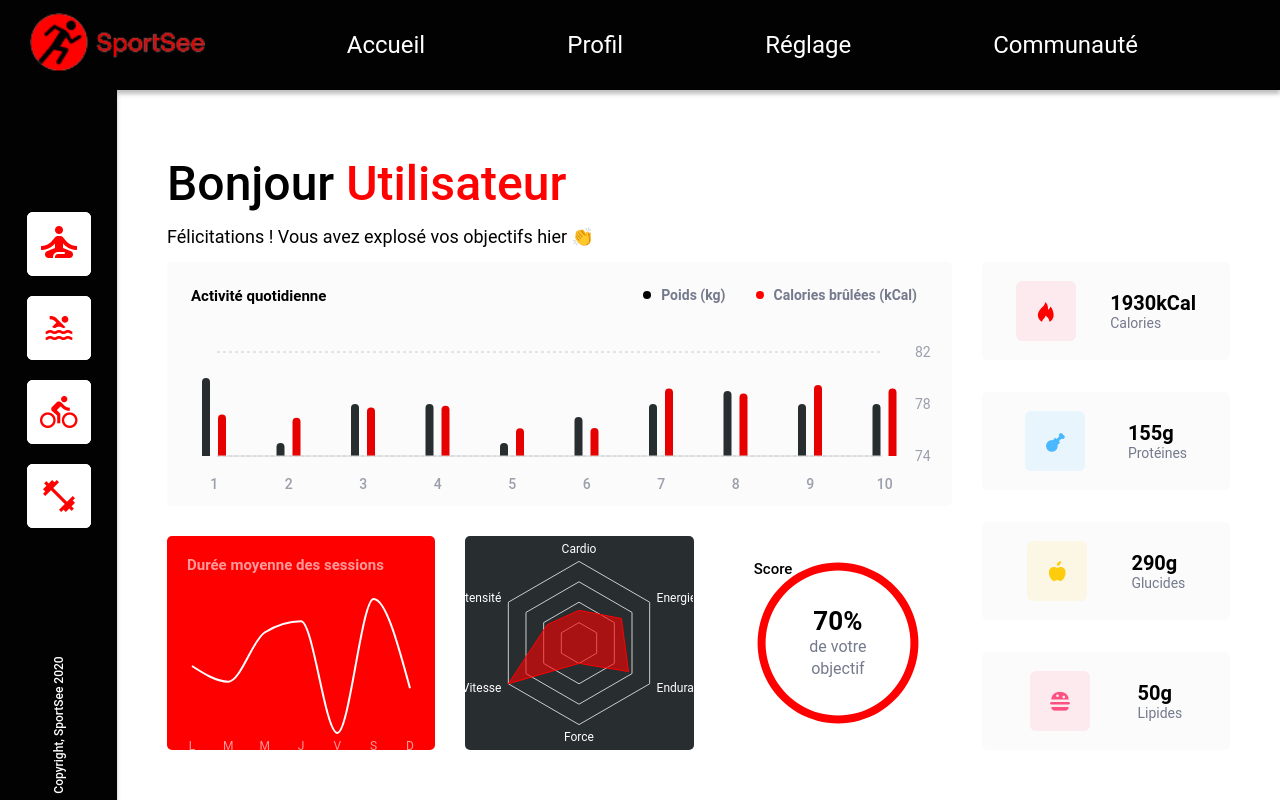
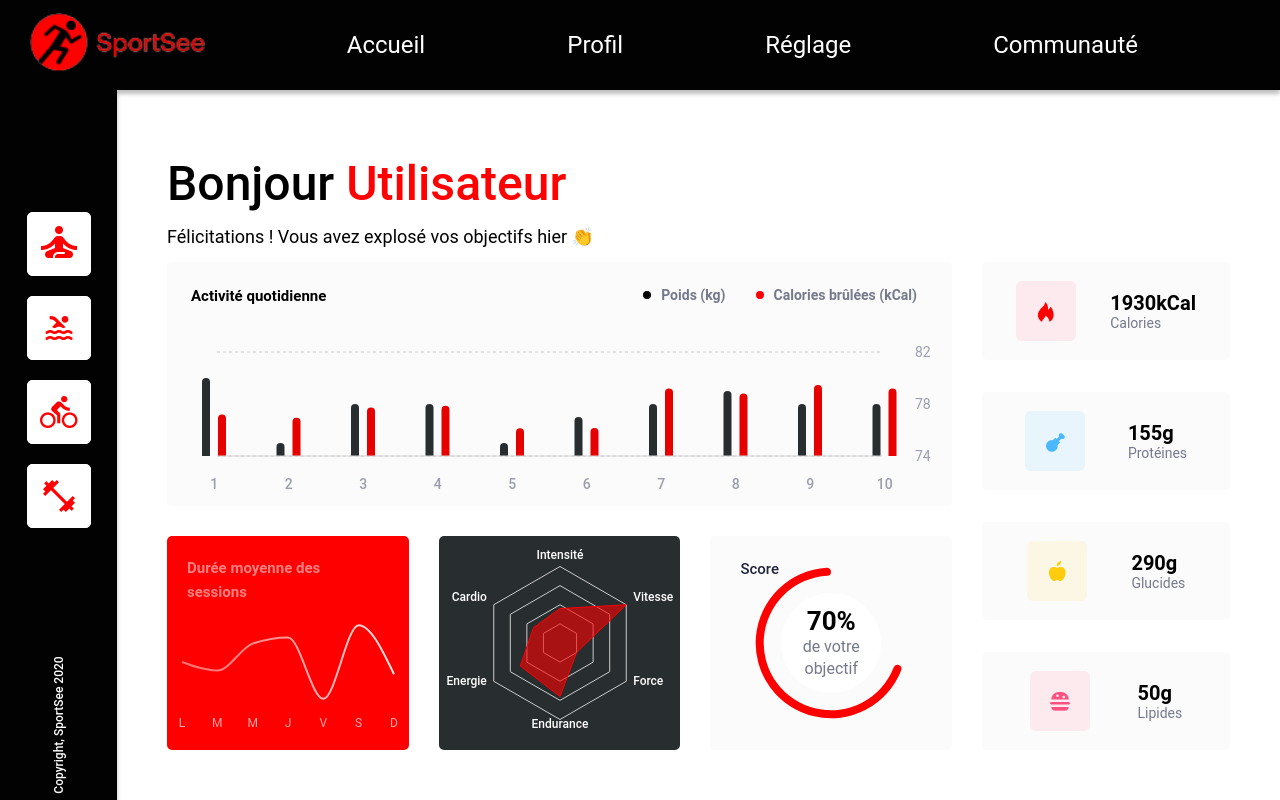
Before and after one commit to mmaurach/Projet-12-SportSee, a React (Vite) app: page / in a window 1280 px wide. Built offline with nearby package versions, Linux system fonts and the light colour scheme.

Commit message:
MAJ chart Score, Performance et Sessions

```diff
--- a/src/components/averageSessions/averageSessions.jsx
+++ b/src/components/averageSessions/averageSessions.jsx
@@ -1,3 +1,4 @@
+import "./averageSessions.scss";
 import {
   LineChart,
   Line,
@@ -7,7 +8,13 @@ import {
   ResponsiveContainer,
 } from "recharts";
 import { averageSessionsData } from "../../data/averageSessions";
-import "./averageSessions.scss";
+
+function AverageSessionsChart() {
+  const weeklyDays = ["L", "M", "M", "J", "V", "S", "D"];
+  const formattedData = averageSessionsData.map((item, index) => ({
+    day: weeklyDays[index],
+    duree: item.sessionLength,
+  }));
 
   const CustomTooltip = ({ active, payload }) => {
     if (active && payload && payload.length) {
@@ -18,34 +25,51 @@ const CustomTooltip = ({ active, payload }) => {
     return null;
   };
 
-function AverageSessionsChart() {
-  const days = ["L", "M", "M", "J", "V", "S", "D"];
-
   return (
     <div className="average-sessions">
-      <h3 className="average-sessions__title">Durée moyenne des sessions</h3>
+      <div className="average-sessions__title">Durée moyenne des sessions</div>
 
       <ResponsiveContainer width="100%" height="100%">
-        <LineChart data={averageSessionsData}>
+        <LineChart
+          data={formattedData}
+          margin={{
+            top: 20,
+            bottom: 20,
+          }}
+        >
+          {/* Dégradé de la courbe */}
+          <defs>
+            <linearGradient id="sessionsGradient">
+              <stop offset="5%" stopColor="#ffffff" stopOpacity={0.45} />
+              <stop offset="50%" stopColor="#ffffff" stopOpacity={0.6} />
+              <stop offset="100%" stopColor="#ffffff" stopOpacity={0.9} />
+            </linearGradient>
+          </defs>
+
           <XAxis
             dataKey="day"
-            tickFormatter={(day) => days[day - 1]}
+            tickLine={false}
             axisLine={false}
-            tickLine={false}
-            tick={{ fill: "#FFFFFF", opacity: 0.6, fontSize: 12 }}
+            dy={10}
+            padding={{ left: 15, right: 15 }}
+            style={{
+              fontSize: "12px",
+              opacity: 0.66,
+              fill: "#ffffff",
+            }}
           />
 
-          <YAxis hide />
+          <YAxis hide domain={["dataMin - 1", "dataMax + 1"]} />
 
-          <Tooltip content={<CustomTooltip />} />
+          <Tooltip content={CustomTooltip} cursor={false} />
 
           <Line
             type="monotone"
-            dataKey="sessionLength"
-            stroke="#FFFFFF"
+            dataKey="duree"
+            stroke="url(#sessionsGradient)"
             strokeWidth={2}
-            dot={false}
-            activeDot={{ r: 4 }}
+            dot={null}
+            activeDot={{ r: 4, fill: "#ffffff" }}
           />
         </LineChart>
       </ResponsiveContainer>
--- a/src/components/averageSessions/averageSessions.scss
+++ b/src/components/averageSessions/averageSessions.scss
@@ -1,23 +1,30 @@
 .average-sessions {
+  width: 100%;
+  height: 100%;
   background-color: #ff0000;
   border-radius: 5px;
-  width: 100%;
-  height: 100%;
-  padding: 20px;
-  box-sizing: border-box;
+  display: flex;
+  flex-direction: column;
   position: relative;
 }
 
 .average-sessions__title {
   color: #ffffff;
-  opacity: 0.6;
   font-size: 15px;
-  margin-bottom: 20px;
+  line-height: 24px;
+  font-weight: 600;
+  margin: 20px 0 0 20px;
+  width: 150px;
+  opacity: 0.5;
 }
 
 .average-sessions-tooltip {
   background-color: #ffffff;
-  color: #000000;
-  padding: 6px 8px;
+  width: 45px;
+  height: 25px;
   font-size: 8px;
+  font-weight: 600;
+  display: flex;
+  justify-content: center;
+  align-items: center;
 }
--- a/src/components/performanceChart/performanceChart.jsx
+++ b/src/components/performanceChart/performanceChart.jsx
@@ -3,23 +3,40 @@ import {
   Radar,
   PolarGrid,
   PolarAngleAxis,
-  PolarRadiusAxis,
   ResponsiveContainer,
 } from "recharts";
 import { performanceData } from "../../data/performance";
 import "./performanceChart.scss";
 
 function PerformanceChart() {
+  const formattedData = [...performanceData].reverse();
+  const customTick = ({ payload, x, y, textAnchor }) => {
+    return (
+      <g className="recharts-layer recharts-polar-angle-axis-tick">
+        <text
+          x={x}
+          y={y}
+          textAnchor={textAnchor}
+          fontSize={12}
+          fontWeight={500}
+          fill="#FFFFFF"
+          style={{ textTransform: "capitalize" }}
+        >
+          <tspan x={x} dy="0em">
+            {payload.value}
+          </tspan>
+        </text>
+      </g>
+    );
+  };
+
   return (
     <div className="performance">
       <ResponsiveContainer width="100%" height="100%">
-        <RadarChart data={performanceData}>
+        <RadarChart data={formattedData} cx="50%" cy="50%" outerRadius="75%">
           <PolarGrid radialLines={false} />
-          <PolarAngleAxis
-            dataKey="subject"
-            tick={{ fill: "#FFFFFF", fontSize: 12 }}
-          />
-          <PolarRadiusAxis tick={false} axisLine={false} />
+
+          <PolarAngleAxis dataKey="subject" tick={customTick} />
 
           <Radar
             dataKey="value"
--- a/src/components/scoreChart/scoreChart.jsx
+++ b/src/components/scoreChart/scoreChart.jsx
@@ -1,9 +1,16 @@
-import { RadialBarChart, RadialBar, ResponsiveContainer } from "recharts";
+import {
+  RadialBarChart,
+  RadialBar,
+  ResponsiveContainer,
+  PolarAngleAxis,
+} from "recharts";
 import "./scoreChart.scss";
+
+const score = 0.7;
 
 const scoreData = [
   {
-    value: 70,
+    score,
     fill: "#FF0000",
   },
 ];
@@ -16,18 +23,20 @@ function ScoreChart() {
       <ResponsiveContainer width="100%" height="100%">
         <RadialBarChart
           data={scoreData}
-          innerRadius="70%"
-          outerRadius="80%"
           startAngle={90}
           endAngle={450}
+          innerRadius="65%"
+          outerRadius="75%"
         >
-          <RadialBar dataKey="value" cornerRadius={10} />
+          <PolarAngleAxis type="number" domain={[0, 1]} tick={false} />
+
+          <RadialBar dataKey="score" cornerRadius={20} />
         </RadialBarChart>
       </ResponsiveContainer>
 
       <div className="score__content">
         <p className="score__value">
-          <span>70%</span>
+          <span>{score * 100}%</span>
         </p>
         <p className="score__text">
           de votre
--- a/src/components/scoreChart/scoreChart.scss
+++ b/src/components/scoreChart/scoreChart.scss
@@ -1,5 +1,5 @@
 .score {
-  background-color: #ffffff;
+  background-color: #fbfbfb;
   border-radius: 5px;
   width: 100%;
   height: 100%;
@@ -12,6 +12,7 @@
   left: 30px;
   font-size: 15px;
   font-weight: 500;
+  color: #20253a;
 }
 
 .score__content {
@@ -20,6 +21,13 @@
   left: 50%;
   transform: translate(-50%, -50%);
   text-align: center;
+  background-color: #ffffff;
+  border-radius: 50%;
+  width: 100px;
+  height: 100px;
+  display: flex;
+  flex-direction: column;
+  justify-content: center;
 }
 
 .score__value span {
```
Lines whose indentation alone changed are shown as unchanged.
